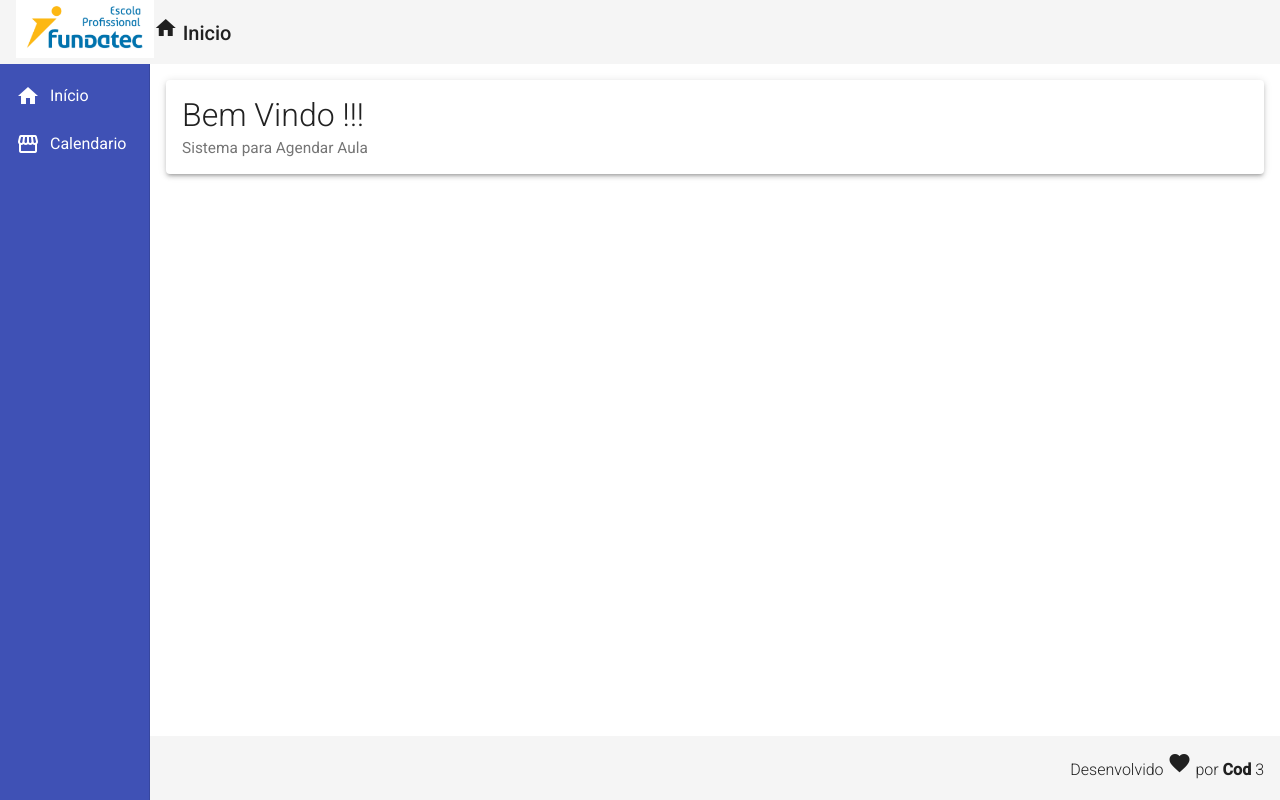
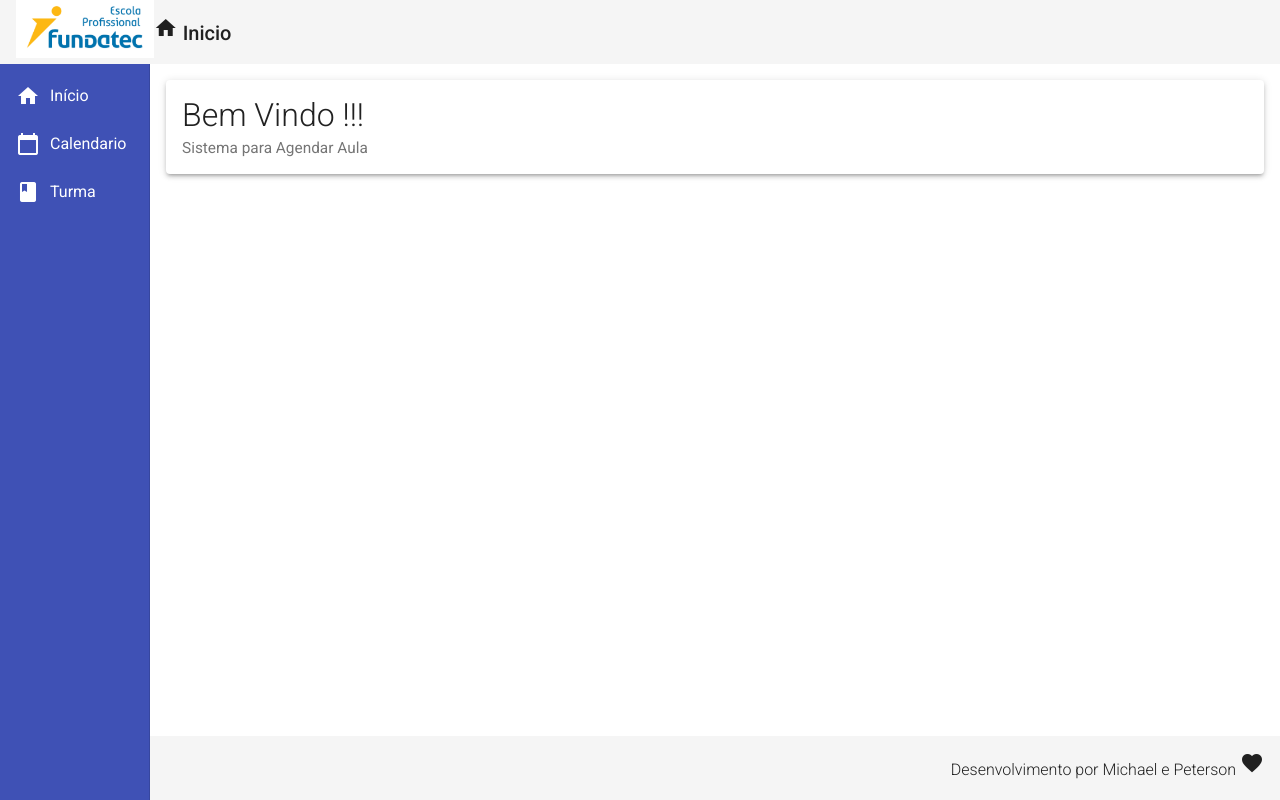
Before and after one commit to Peterson-moura/Fundatec_Angular, an Angular app in the folder fundatecFrontend/: page / in a window 1280 px wide. Built offline with nearby package versions, Linux system fonts and the light colour scheme.

Commit message:
_teste_banco)_front)

```diff
--- a/fundatecFrontend/src/app/components/calendario/calendario-create/calendario-create.component.html
+++ b/fundatecFrontend/src/app/components/calendario/calendario-create/calendario-create.component.html
@@ -4,7 +4,9 @@
       <form>
 
 
-         <mat-form-field>
+
+
+         <mat-form-field >
             <p>Selecione o Curso</p>
             <select placeholder="Selecione o Curso" [(ngModel)]="calender.Curso" name="curso">
                <option selected>Técnico em Administração</option>
@@ -73,6 +75,6 @@
    Salvar
 </button>
 
-<button mat-raised-button (click)="cancel()">
+<button mat-raised-button color="warn" (click)="cancel()">
    Cancelar
 </button>
--- a/fundatecFrontend/src/app/components/template/footer/footer.component.html
+++ b/fundatecFrontend/src/app/components/template/footer/footer.component.html
@@ -1,11 +1,9 @@
 <mat-toolbar class="footer">
     <span>
-        Desenvolvido
+        Desenvolvimento por Michael e Peterson
         <i class="material-icons">
             favorite
         </i>
-        por<strong>
-            Cod <span>3</span>
-        </strong>
+
     </span>
 </mat-toolbar>
--- a/fundatecFrontend/src/app/components/template/nav/nav.component.html
+++ b/fundatecFrontend/src/app/components/template/nav/nav.component.html
@@ -9,10 +9,19 @@
             </a>
             <a mat-list-item routerLink="calendario">
                 <i class="material-icons">
-                    storefront
+                    calendar_today
                 </i>
                 Calendario
             </a>
+
+            <a mat-list-item routerLink="calendario">
+                <i class="material-icons">
+                    class
+                </i>
+                Turma
+            </a>
+
+
         </mat-nav-list>
     </mat-sidenav>
     <mat-sidenav-content class="content">
```
Also changed, not shown: 1 other file (tests, documents, lock files or other folders).
